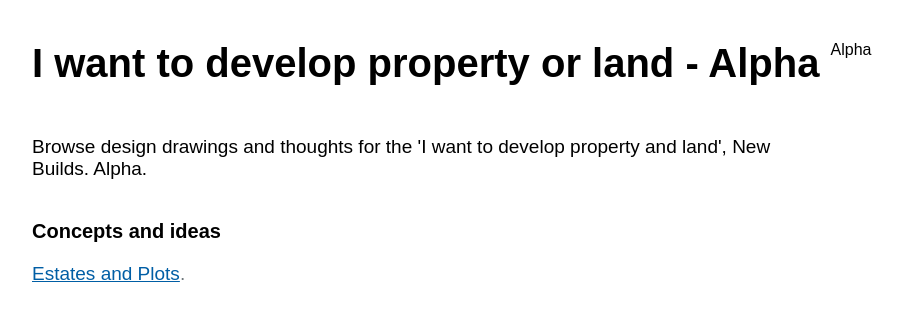
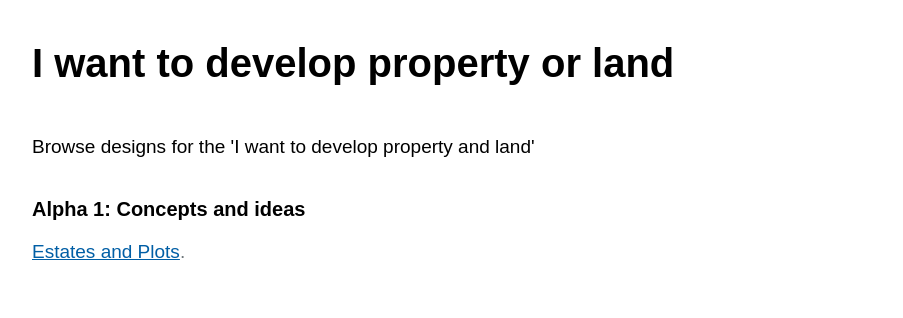
Before and after one commit to AndyPorter/develop-service-history, a plain HTML site: page index.html in a window 1280 px wide. Shown: the whole page, without its empty margins (18-921 px from the left). Drawn offline with Linux system fonts and the light colour scheme; a web font is replaced by a local one.

Commit message:
intro and readme brought up to date

```diff
--- a/index.html
+++ b/index.html
@@ -25,17 +25,17 @@
 
 <p class="app-header"></p>
 
-<h1>I want to develop property or land - Alpha
-  <small class="app-status">Alpha</small>
+<h1>I want to develop property or land
+  <!-- <small class="app-status">Alpha</small> -->
 </h1>
 
 
 
 <div id="content">
 
-  <p class="intro">Browse design drawings and thoughts for the 'I want to develop property and land', New Builds. Alpha.</p>
+  <p class="intro">Browse designs for the 'I want to develop property and land'</p>
 
-  <h2>Concepts and ideas</h2>
+  <h2>Alpha 1: Concepts and ideas</h2>
 
 <ul class="exemplar-list">
 
```
Also changed, not shown: 1 other file.
